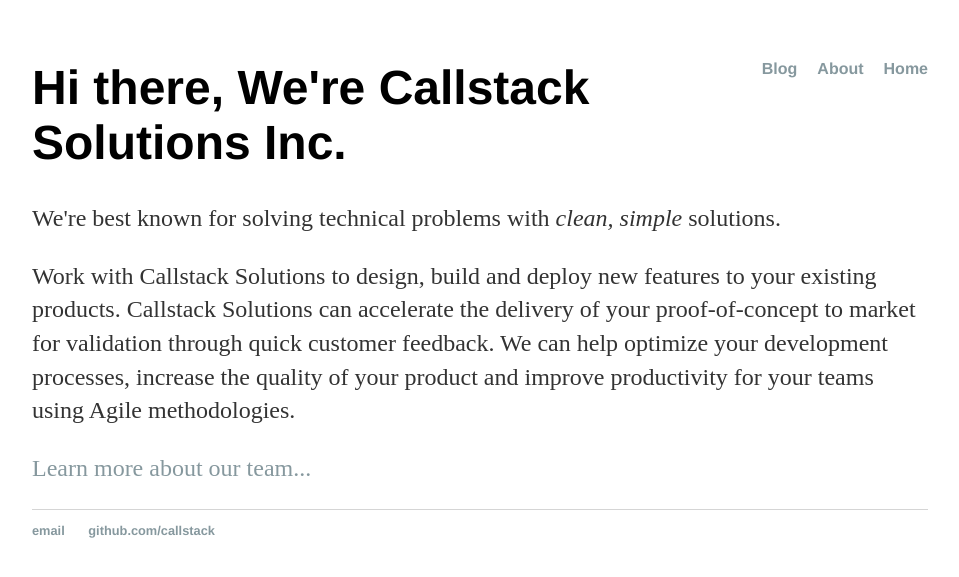
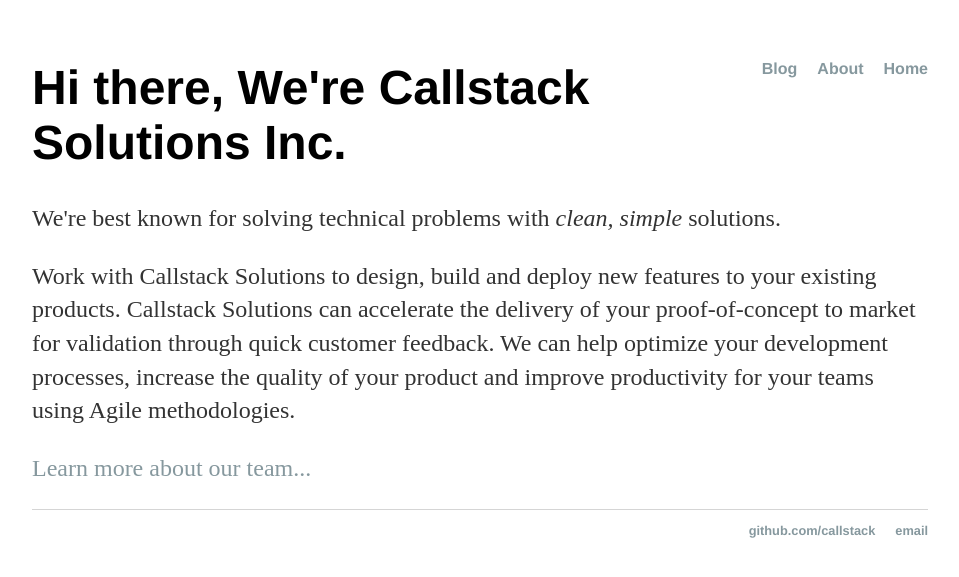
Before and after one commit to callstack-xx/callstack.github.io, a Jekyll site: the page built from index.html, in a window 1280 px wide. Shown: the top 577 px of the page, without its empty margins (160-1119 px from the left). Built offline with Jekyll 4.4.1, drawn with Linux system fonts in a browser that asks for light colours.

Commit message:
Update main.css

```diff
--- a/css/main.css
+++ b/css/main.css
@@ -8,14 +8,10 @@
     list-style: none;
     font-weight: bold;
 }
-nav ul li {
+nav ul li, footer ul li {
     display: inline;
     margin-left: 20px;
     float:right;
-}
-footer ul li {
-    display: inline;
-    margin-right: 20px;
 }
 a {
     text-decoration: none;
```
